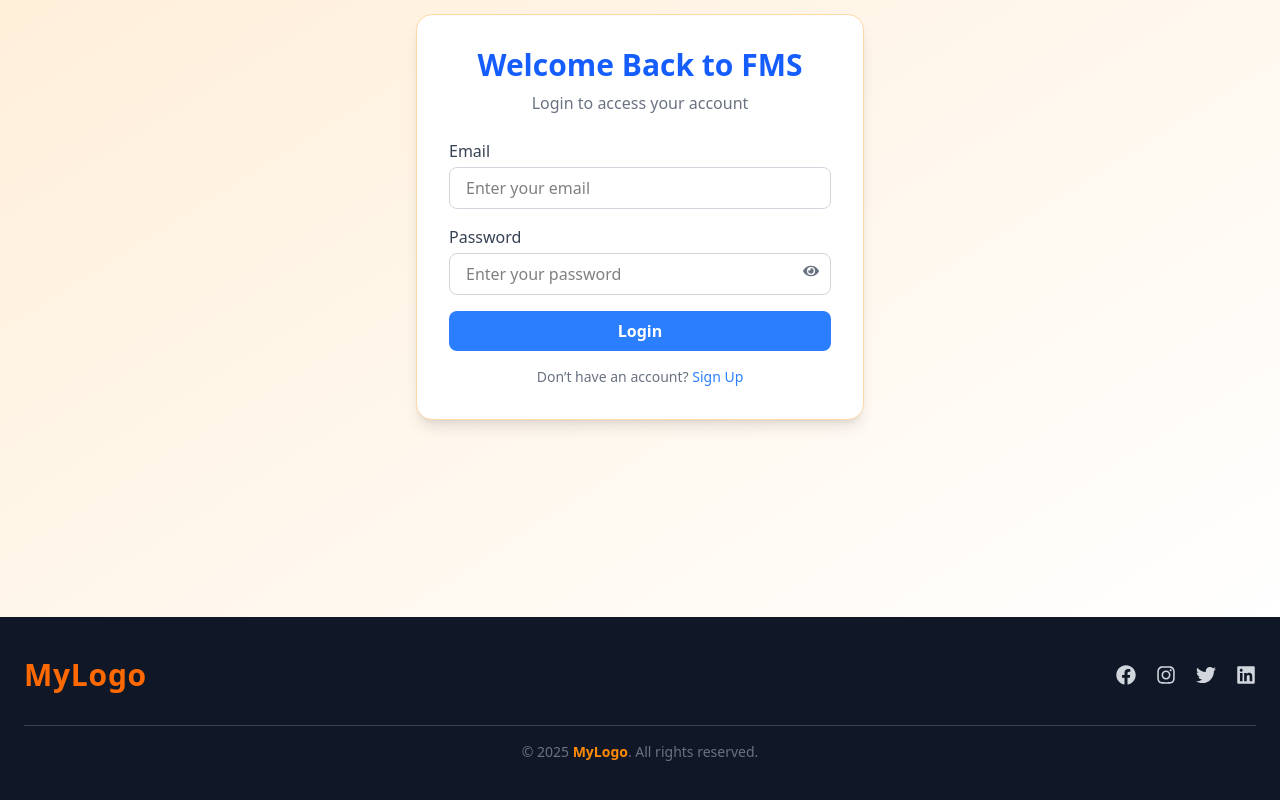
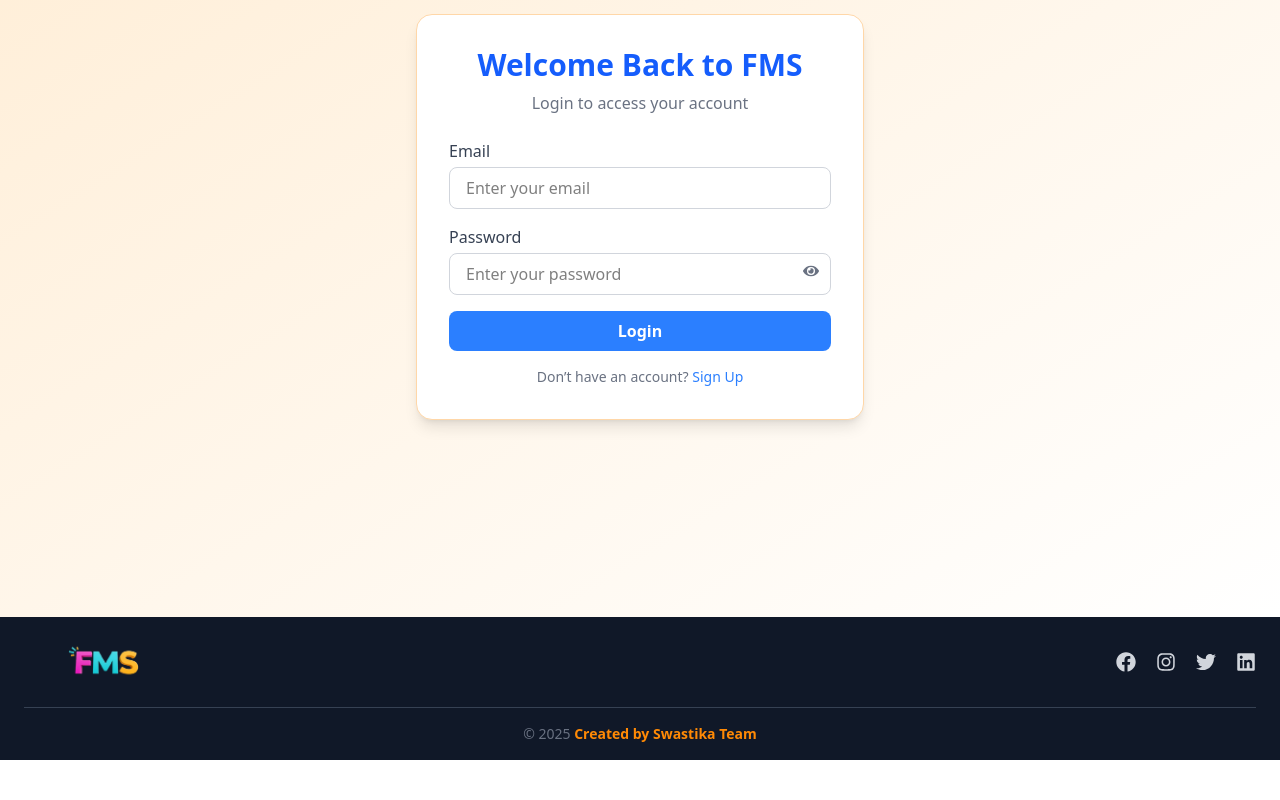
Before and after one commit to NarayanReddy1702/FMS_Frontend, a React (Vite) app: page /login in a window 1280 px wide. Shown: the part 274-1074 px from the top of the page. After the commit the page ends 1034 px from the top, so only its background shows below. Built offline with nearby package versions, Linux system fonts and the light colour scheme.

Commit message:
logo added success on footer component

```diff
--- a/src/components/Footer.jsx
+++ b/src/components/Footer.jsx
@@ -3,11 +3,11 @@ import { FaFacebook, FaInstagram, FaTwitter, FaLinkedin } from "react-icons/fa";
 
 export default function Footer() {
   return (
-    <footer className="bg-gray-900 text-gray-300 py-10 px-6">
+    <footer className="bg-gray-900 text-gray-300  px-6">
       <div className="max-w-7xl mx-auto flex flex-col sm:flex-row justify-between items-center gap-6 text-center sm:text-left">
         {/* 🟠 Left Section - Logo */}
         <div className="text-3xl font-extrabold text-orange-500 tracking-wide">
-          MyLogo
+          <img className="w-40 object-cover" src="./rm_fms.png" alt="" />
         </div>
 
 
@@ -22,8 +22,8 @@ export default function Footer() {
       </div>
 
       {/* 🔻 Bottom Section */}
-      <div className="text-center text-sm text-gray-500 mt-8 border-t border-gray-700 pt-4">
-        © {new Date().getFullYear()} <span className="text-orange-400 font-semibold">MyLogo</span>. All rights reserved.
+      <div className="text-center text-sm text-gray-500  border-t border-gray-700 py-4">
+        © {new Date().getFullYear()} <span className="text-orange-400 font-semibold">Created by Swastika Team </span>
       </div>
     </footer>
   );
```
